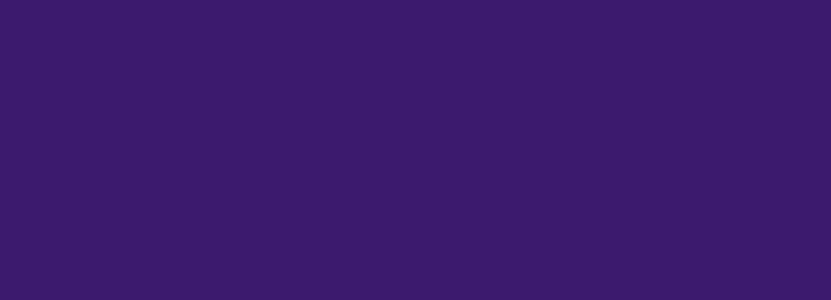
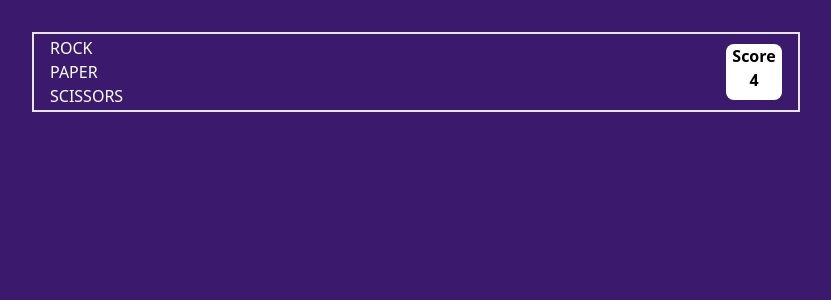
Before and after one commit to balikis-oyeleye/Rock-Paper-Scissors, a React (Create React App) app: page / in a window 1280 px wide. Shown: the top 300 px of the page, without its empty margins (224-1055 px from the left). Built offline with nearby package versions, Linux system fonts and the light colour scheme.

Commit message:
Create score state

```diff
--- a/src/App.js
+++ b/src/App.js
@@ -1,5 +1,14 @@
+import { useState } from "react";
+import Header from "./components/Header/Header";
+
 function App() {
-  return <div className="App"></div>;
+  const [score, setScore] = useState(4);
+
+  return (
+    <div className="App flex justify-center">
+      <Header score={score} />
+    </div>
+  );
 }
 
 export default App;
--- a/src/components/Header/Header.jsx
+++ b/src/components/Header/Header.jsx
@@ -1,7 +1,22 @@
-import React from "react";
+import React, { useState } from "react";
+import "./header.css";
 
-const Header = () => {
-  return <div>Header</div>;
+const Header = ({ score }) => {
+  return (
+    <header className="header w-full flex justify-center h-1/4">
+      <div className="header__main flex flex-row justify-between w-3/5 border-2 items-center px-4">
+        <ul className="text-white">
+          <li>ROCK</li>
+          <li>PAPER</li>
+          <li>SCISSORS</li>
+        </ul>
+        <div className="score bg-white rounded-lg font-bold text-center h-14 w-14">
+          <h4>Score</h4>
+          <p>{score}</p>
+        </div>
+      </div>
+    </header>
+  );
 };
 
 export default Header;
--- a/src/components/Header/header.css
+++ b/src/components/Header/header.css
@@ -0,0 +1,3 @@
+.header__main {
+  height: 5rem;
+}
--- a/src/index.css
+++ b/src/index.css
@@ -5,6 +5,5 @@
 .App {
   background-color: #3b1a6d;
   height: 100vh;
-  display: grid;
-  place-items: center;
+  padding: 2rem 0;
 }
```
